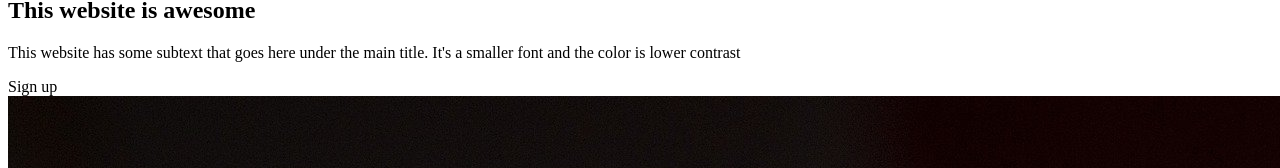
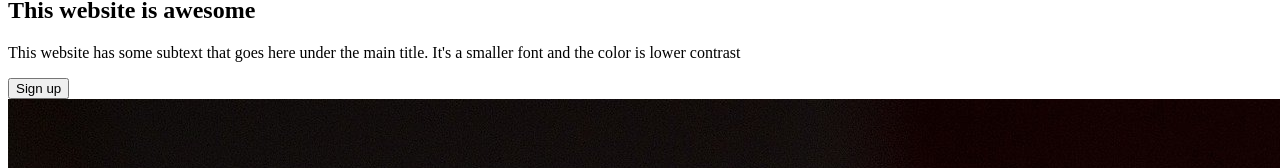
Before and after one commit to nicofernandez1/landing-page, a plain HTML site: page index.html in a window 1280 px wide. Shown: the part 119-287 px from the top of the page. Drawn offline with Linux system fonts and the light colour scheme.

Commit message:
Cambio en Header de un div a button

```diff
--- a/index.html
+++ b/index.html
@@ -20,7 +20,7 @@
                 <div>
                     <h2>This website is awesome</h2>
                     <p>This website has some subtext that goes here under the main title. It's a smaller font and the color is lower contrast</p>
-                    <div>Sign up</div>
+                    <button>Sign up</button>
                 </div>
                 <div>
                     <img src="img/Gato.jpg" alt="Gato">
```
